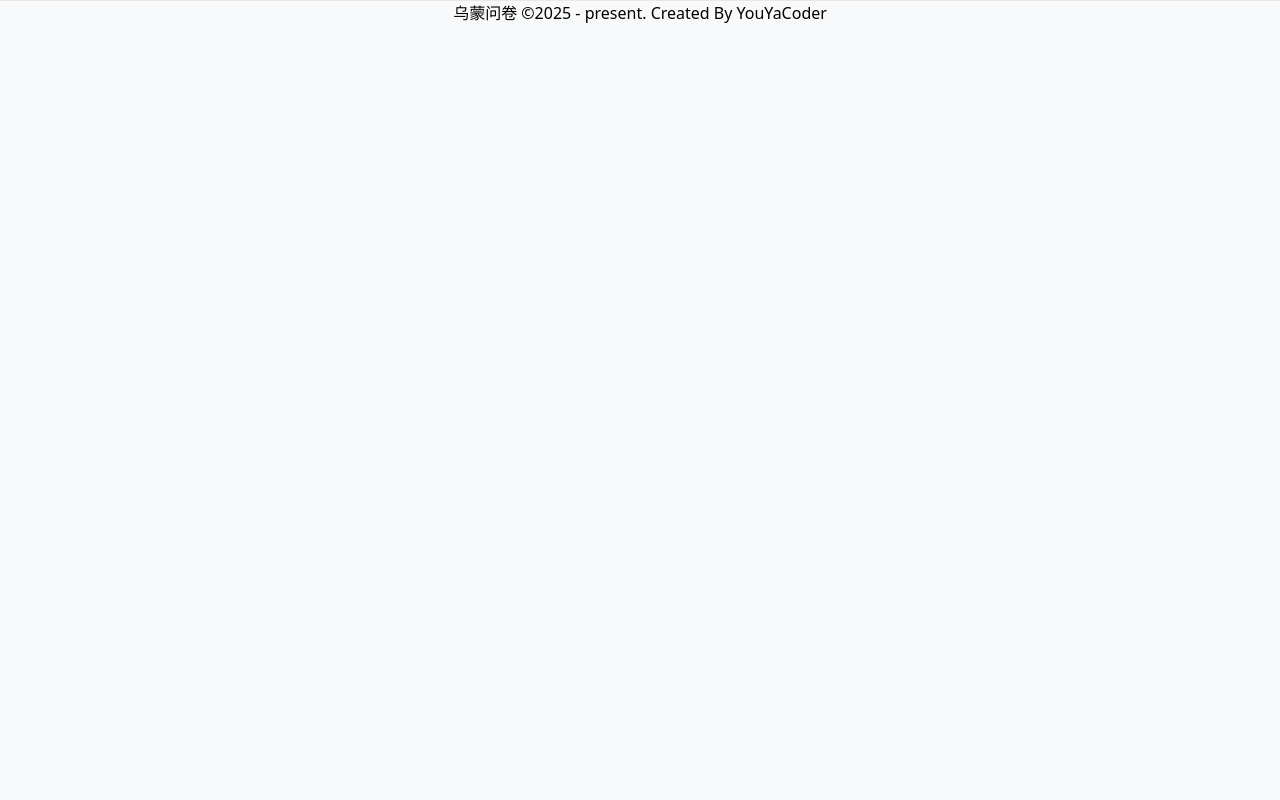
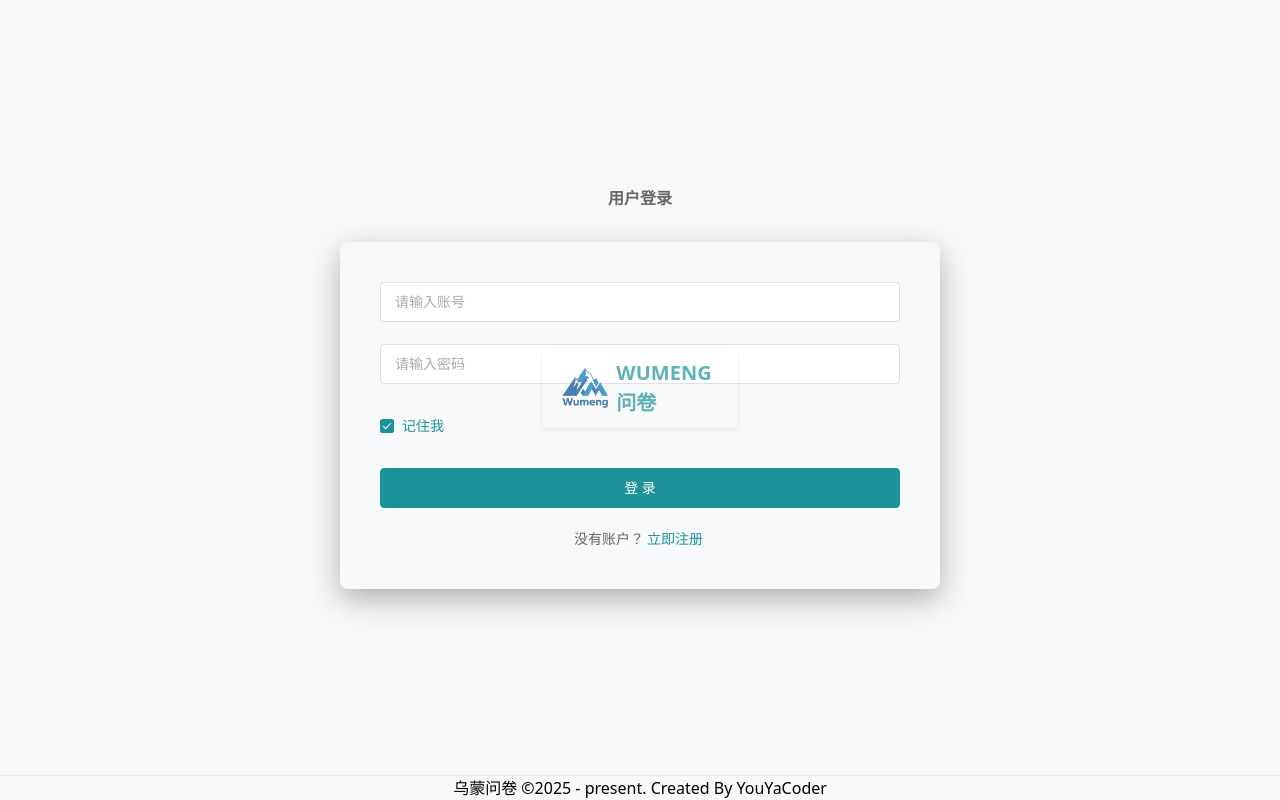
Before and after one commit to HeroCloudy/wumeng-voc-vue3, a Nuxt app in the folder voc-portal/: page /login in a window 1280 px wide. Built offline with nearby package versions, Linux system fonts and the light colour scheme.

Commit message:
feat: [portal]login page & register page

```diff
--- a/voc-portal/app/app.vue
+++ b/voc-portal/app/app.vue
@@ -3,3 +3,14 @@
     <nuxt-page />
   </nuxt-layout>
 </template>
+<style>
+.page-enter-active,
+.page-leave-active {
+  transition: all 0.4s;
+}
+.page-enter-from,
+.page-leave-to {
+  opacity: 0;
+  filter: blur(1rem);
+}
+</style>
--- a/voc-portal/app/assets/scss/index.scss
+++ b/voc-portal/app/assets/scss/index.scss
@@ -103,3 +103,8 @@ body {
     }
   }
 }
+
+.login-register-form {
+  @apply  bg-white p-40px rd-[8px] w-full;
+  box-shadow: 0 10px 30px rgba(0, 0, 0, 0.3);
+}
--- a/voc-portal/app/components/header-nav.vue
+++ b/voc-portal/app/components/header-nav.vue
@@ -6,14 +6,14 @@
 -->
 <template>
   <!-- 导航栏 -->
-  <header :class="['navbar', isScrolled ? 'scrolled' : '']">
+  <header :class="['navbar', isScrolled || scrolled ? 'scrolled' : '']">
     <div class="container">
       <div class="left">
-        <a href="#" class="logo">
+        <nuxt-link href="/" class="logo">
           <img src="~/assets/images/logo.png" class="logo-img" />
           <span>WUMENG 问卷</span>
-        </a>
-        <nav class="main-nav">
+        </nuxt-link>
+        <nav class="main-nav" v-show="!scrolled">
           <ul class="flex">
             <li class="nav-item" v-for="(item, index) in navList" :key="index">
               <a class="nav-link" @click="onNavItemClick(item)">{{ item.title }}</a>
@@ -21,8 +21,8 @@
           </ul>
         </nav>
       </div>
-      <div class="navbar-right">
-        <a href="#" class="btn btn-login">登录</a>
+      <div class="navbar-right" v-show="!scrolled">
+        <nuxt-link href="/login" class="btn btn-login">登录</nuxt-link>
         <span href="#" class="btn btn-register" @click="onRegBtnClick">立即体验</span>
       </div>
     </div>
@@ -35,6 +35,10 @@ import type { NavItem } from './home/types'
 
 const emits = defineEmits<{
   'item-click': [item: NavItem]
+}>()
+
+defineProps<{
+  scrolled?: boolean
 }>()
 
 const { isScrolled } = useScroll(60)
--- a/voc-portal/app/components/home/register.vue
+++ b/voc-portal/app/components/home/register.vue
@@ -9,9 +9,9 @@
     <div class="container">
       <div class="register-content">
         <h2 class="title">立即注册，开始免费使用</h2>
-        <p class="desc">300万+用户的共同选择，专业的在线问卷解决方案</p>
+        <p class="desc">无数用户的共同选择，专业的在线问卷解决方案</p>
 
-        <el-form ref="formRef" :model="form" class="register-form" size="large">
+        <el-form ref="formRef" :model="form" class="login-register-form" size="large">
           <el-form-item
             prop="username"
             :rules="[
@@ -66,10 +66,8 @@
               </el-button>
             </div>
             <p class="mt-20px text-[#666] text-14px flex items-center justify-center">
-              已有账号？<a href="#"
-                ><el-button type="primary" link @click="router.push('/login')"
-                  >立即登录</el-button
-                ></a
+              已有账号？<el-button type="primary" link @click="router.push('/login')"
+                >立即登录</el-button
               >
             </p>
           </div>
@@ -115,7 +113,7 @@ const onSubmit = async () => {
 <style scoped lang="scss">
 /* 注册区域样式 */
 .register {
-  @apply pt-90px pb-90px text-white;
+  @apply pt-90px pb-90px text-white h-screen;
   background: linear-gradient(135deg, #1c9399 0%, #29b0b7 100%);
   color: white;
 
@@ -132,9 +130,4 @@ const onSubmit = async () => {
     }
   }
 }
-
-.register-form {
-  @apply bg-white p-40px rd-[8px];
-  box-shadow: 0 10px 30px rgba(0, 0, 0, 0.3);
-}
 </style>
--- a/voc-portal/app/layouts/default.vue
+++ b/voc-portal/app/layouts/default.vue
@@ -6,7 +6,9 @@
 -->
 <template>
   <div class="default">
-    <slot />
+    <div class="flex-1 h-full">
+      <slot />
+    </div>
     <el-footer class="footer" height="auto">
       乌蒙问卷 &copy;2025 - present. Created By YouYaCoder
     </el-footer>
@@ -15,8 +17,11 @@
 
 <script setup lang="ts"></script>
 <style scoped lang="scss">
-.footer {
-  @apply bg-[var(--bg-color)] text-center text-gray-400 py-2;
-  border-top: 1px solid var(--border-color);
+.default {
+  @apply h-screen min-h-screen flex flex-col;
+  .footer {
+    @apply bg-[var(--bg-color)] text-center text-gray-400 py-2;
+    border-top: 1px solid var(--border-color);
+  }
 }
 </style>
--- /dev/null
+++ b/voc-portal/app/pages/login.vue
@@ -0,0 +1,121 @@
+<template>
+  <div class="h-full flex flex-col items-center justify-center w-600px mx-auto">
+    <header-nav :scrolled="true" />
+    <div class="text-3xl flex items-center font-700 mb-32px text-[#666]">
+      <span>用户登录</span>
+    </div>
+    <el-form
+      ref="formRef"
+      :model="form"
+      :validate-on-rule-change="false"
+      class="login-register-form"
+      size="large"
+    >
+      <el-form-item
+        prop="username"
+        :rules="[
+          { required: true, message: '请输入账号' },
+          { type: 'string', min: 5, max: 20, message: '账号长度在 5-20 之间' },
+          { pattern: /^\w+$/, message: '账号只能是字母、数字、下划线' },
+        ]"
+      >
+        <el-input v-model="form.username" placeholder="请输入账号" />
+      </el-form-item>
+      <el-form-item
+        prop="password"
+        :rules="[
+          { required: true, message: '请输入密码' },
+          { type: 'string', min: 5, max: 20, message: '密码长度在 5-20 之间' },
+        ]"
+      >
+        <el-input type="password" v-model="form.password" placeholder="请输入密码" />
+      </el-form-item>
+      <el-form-item>
+        <el-checkbox v-model="form.rememberMe" label="记住我" size="large" />
+      </el-form-item>
+      <div class="text-center mt-5">
+        <div>
+          <el-button class="w-full" type="primary" @click="onSubmit" :loading="loading">
+            登 录
+          </el-button>
+        </div>
+        <p class="mt-20px text-[#666] text-14px flex items-center justify-center">
+          没有账户？<el-button type="primary" link @click="router.push('/register')"
+            >立即注册</el-button
+          >
+        </p>
+      </div>
+    </el-form>
+  </div>
+</template>
+
+<script setup lang="ts">
+// import { PATH_MANAGE_INDEX, PATH_REGISTER } from '@/router'
+import type { FormInstance } from 'element-plus'
+// import { useRequest } from '@/hooks/use-request.ts'
+// import { loginService } from '@/service/user.ts'
+// import { useCoreStore } from '@/stores/modules/core.ts'
+
+const router = useRouter()
+const form = ref<Record<string, any>>({
+  username: '',
+  password: '',
+  rememberMe: true,
+})
+
+const formRef = useTemplateRef<FormInstance>('formRef')
+
+// const coreStore = useCoreStore()
+
+onMounted(() => {
+  const { username, password } = getUserInfoFromStorage()
+  if (username && password) {
+    form.value.username = username
+    form.value.password = password
+  }
+})
+
+const loading = ref<boolean>(false)
+
+// const { loading, run: onLogin } = useRequest(() => loginService(form.value), {
+//   manual: true,
+//   onSuccess(v) {
+//     coreStore.setToken(v?.token ?? '')
+//     router.push(PATH_MANAGE_INDEX)
+//   },
+// })
+
+const onSubmit = async () => {
+  const valid = await formRef.value?.validate()
+  if (!valid) {
+    return
+  }
+
+  console.log(form.value)
+  const { username, password, rememberMe } = form.value
+  if (rememberMe) {
+    rememberUser(username, password)
+  } else {
+    forgetUser()
+  }
+  // onLogin()
+}
+
+const USERNAME_KEY = 'USERNAME'
+const PASSWORD_KEY = 'PASSWORD'
+
+const rememberUser = (username: string, password: string) => {
+  localStorage.setItem(USERNAME_KEY, username)
+  localStorage.setItem(PASSWORD_KEY, password)
+}
+const forgetUser = () => {
+  localStorage.removeItem(USERNAME_KEY)
+  localStorage.removeItem(PASSWORD_KEY)
+}
+const getUserInfoFromStorage = () => {
+  return {
+    username: localStorage.getItem(USERNAME_KEY),
+    password: localStorage.getItem(PASSWORD_KEY),
+  }
+}
+</script>
--- /dev/null
+++ b/voc-portal/app/pages/register.vue
@@ -0,0 +1,18 @@
+<!--
+ @name: register.vue
+ @description:
+ @author: 程序员优雅哥 youyacoder
+ @time: 2025/10/23 18:06
+-->
+<template>
+  <div class="register">
+    <header-nav :scrolled="true" />
+    <home-register />
+  </div>
+</template>
+
+<script setup lang="ts"></script>
+<style scoped lang="scss">
+.register {
+}
+</style>
```
